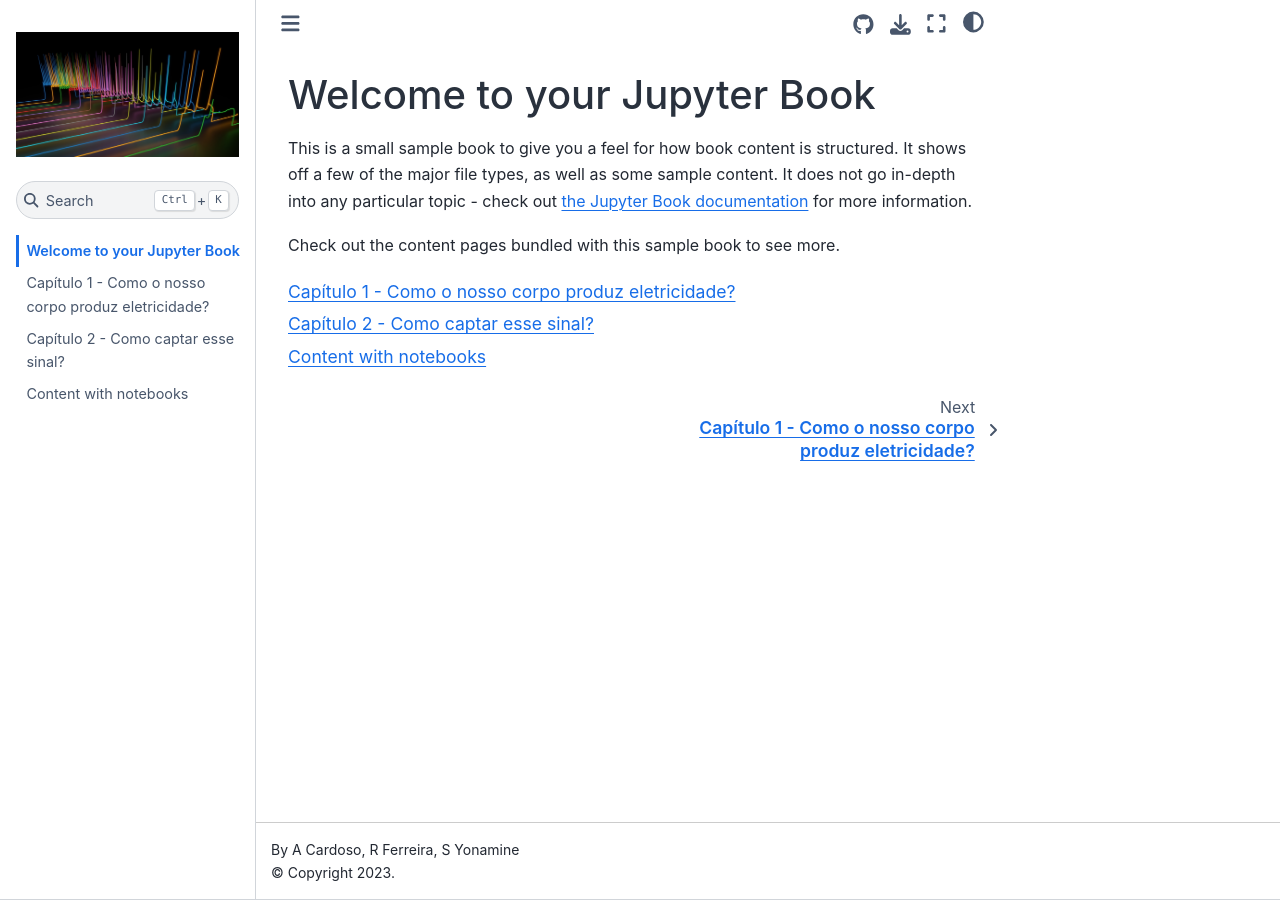
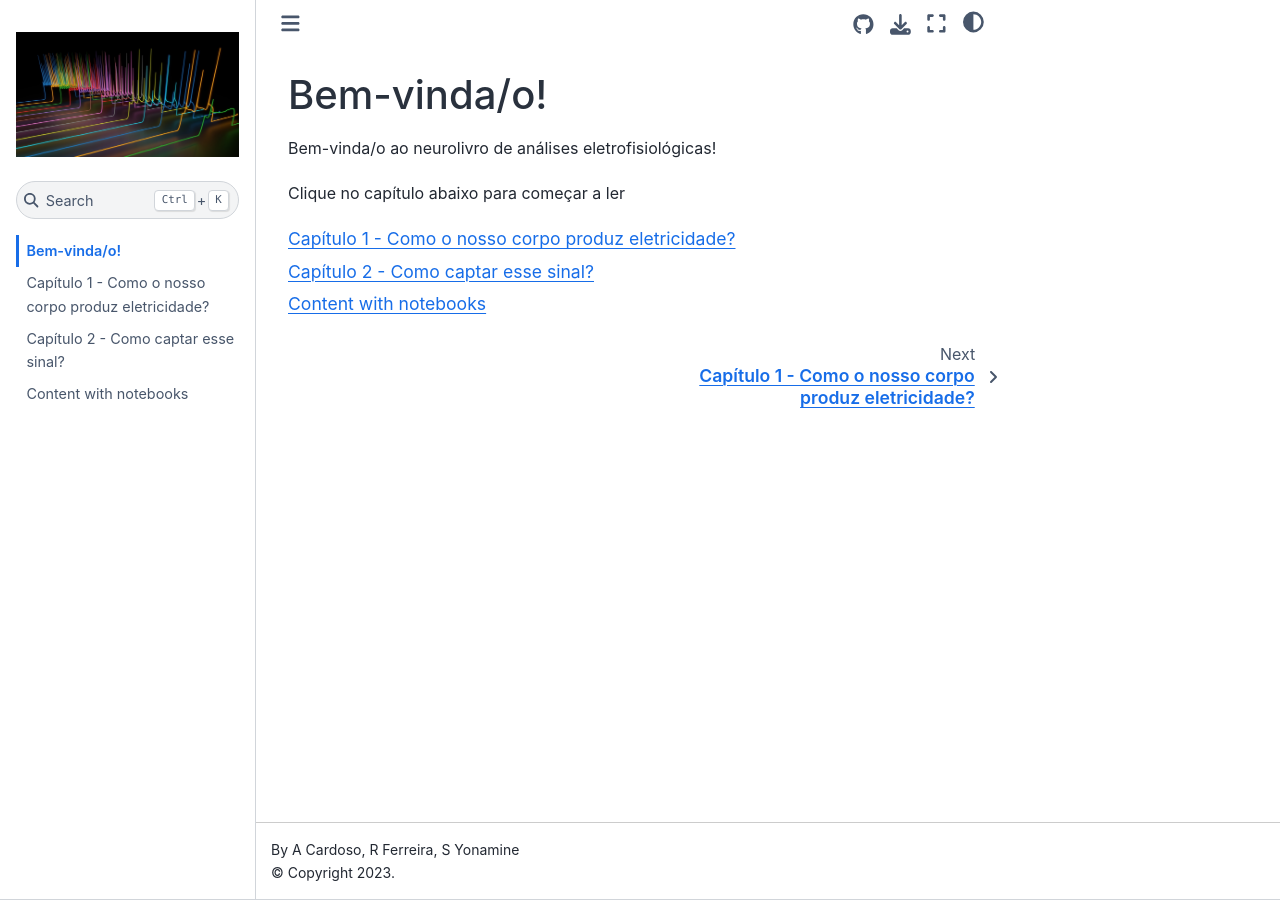
Before and after one commit to seidikun/neurolivro-analises-eletrofisiologicas, a Jupyter Book: the page built from intro.md, in a window 1280 px wide. Built offline with Jupyter Book 1.0.4 settings and Sphinx 7.4.7 and the Sphinx Book theme 1.1.4, drawn with Linux system fonts in a browser that asks for light colours.

Commit message:
Update intro.md

````diff
--- a/intro.md
+++ b/intro.md
@@ -1,11 +1,8 @@
-# Welcome to your Jupyter Book
+# Bem-vinda/o!
 
-This is a small sample book to give you a feel for how book content is
-structured.
-It shows off a few of the major file types, as well as some sample content.
-It does not go in-depth into any particular topic - check out [the Jupyter Book documentation](https://jupyterbook.org) for more information.
+Bem-vinda/o ao neurolivro de análises eletrofisiológicas!
 
-Check out the content pages bundled with this sample book to see more.
+Clique no capítulo abaixo para começar a ler
 
 ```{tableofcontents}
 ```
````
